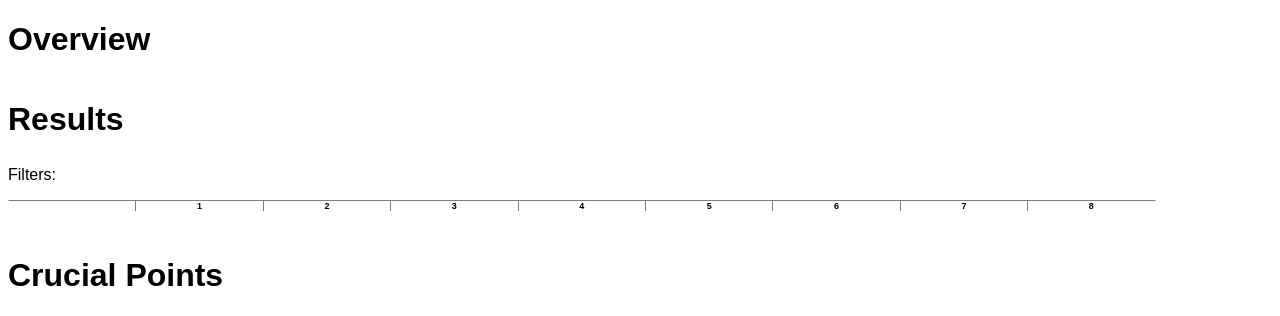
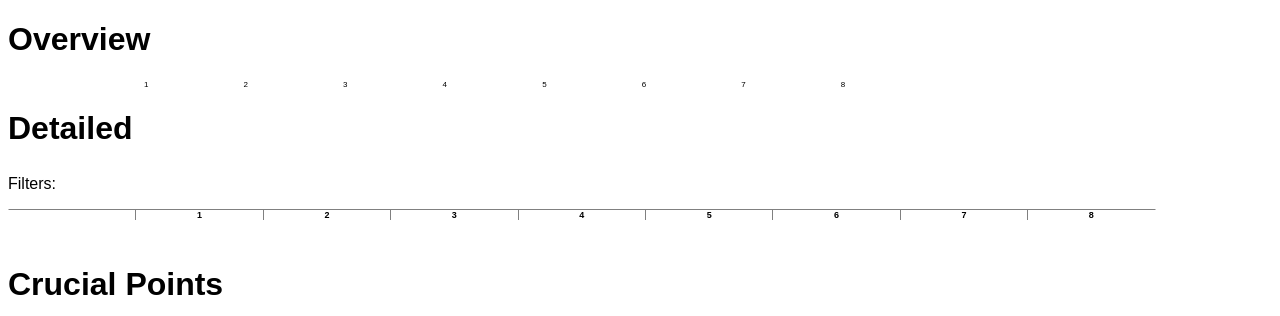
Before and after one commit to Tiago-Risky/d6tlogger-dataview, a PHP site: page / in a window 1280 px wide. Shown: the top 316 px of the page. Run offline with PHP 8.4, Linux system fonts and the light colour scheme; data that the repository does not hold is empty.

Commit message:
Adds Cell Number to Overview

```diff
--- a/index.php
+++ b/index.php
@@ -143,6 +143,7 @@ $csv = readCSV($csvFile);
         height: 2px;
         padding: 0px;
         margin: 0px;
+        text-align: center;
     }
     </style>
 </head>
@@ -150,6 +151,21 @@ $csv = readCSV($csvFile);
 <h1>Overview</h1>
 <?php
 print('<table class="ov-table-master">');
+print('<tr><td class="ov-table-date" style="border-top: 0px;"></td>
+        <td class="ov-table-data">
+        <table class="ov-table">
+        <tr><td class="ov-cel">1</td>
+        <td class="ov-cel">2</td>
+        <td class="ov-cel">3</td>
+        <td class="ov-cel">4</td>
+        <td class="ov-cel">5</td>
+        <td class="ov-cel">6</td>
+        <td class="ov-cel">7</td>
+        <td class="ov-cel">8</td>
+        </tr>
+        </table>
+        </td>
+</tr>');
 for($x=0;$x<count($csv);$x++){
     if($x==0 or (($x-1)%10==0 and $x>1 and $x<count($csv)-1)){
         print('<tr>
@@ -171,7 +187,7 @@ for($x=0;$x<count($csv);$x++){
 print('</table>');
 ?>
 
-<h1>Results</h1>
+<h1>Detailed</h1>
 <div><div class="filter-start">Filters:</div>
 <?php
 if(isset($filter_data_start) and !is_null($filter_data_start)){
```
